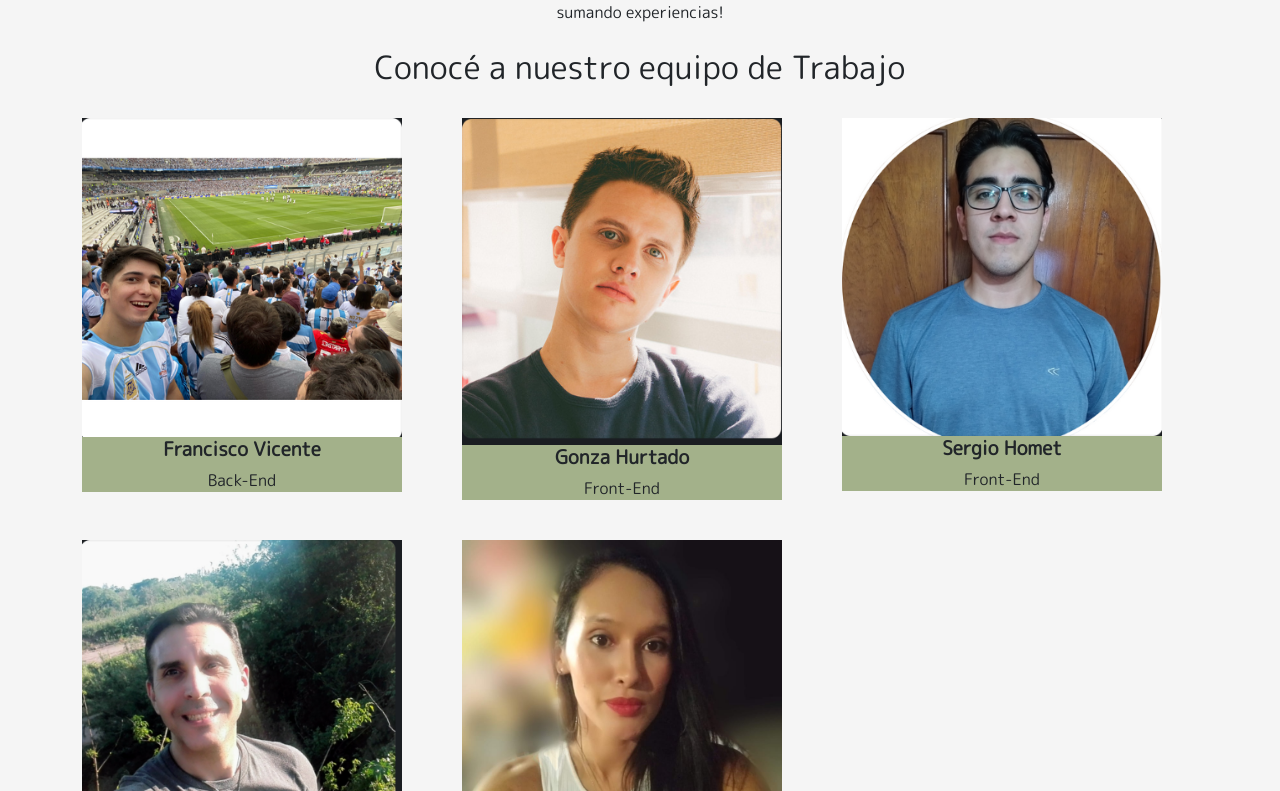
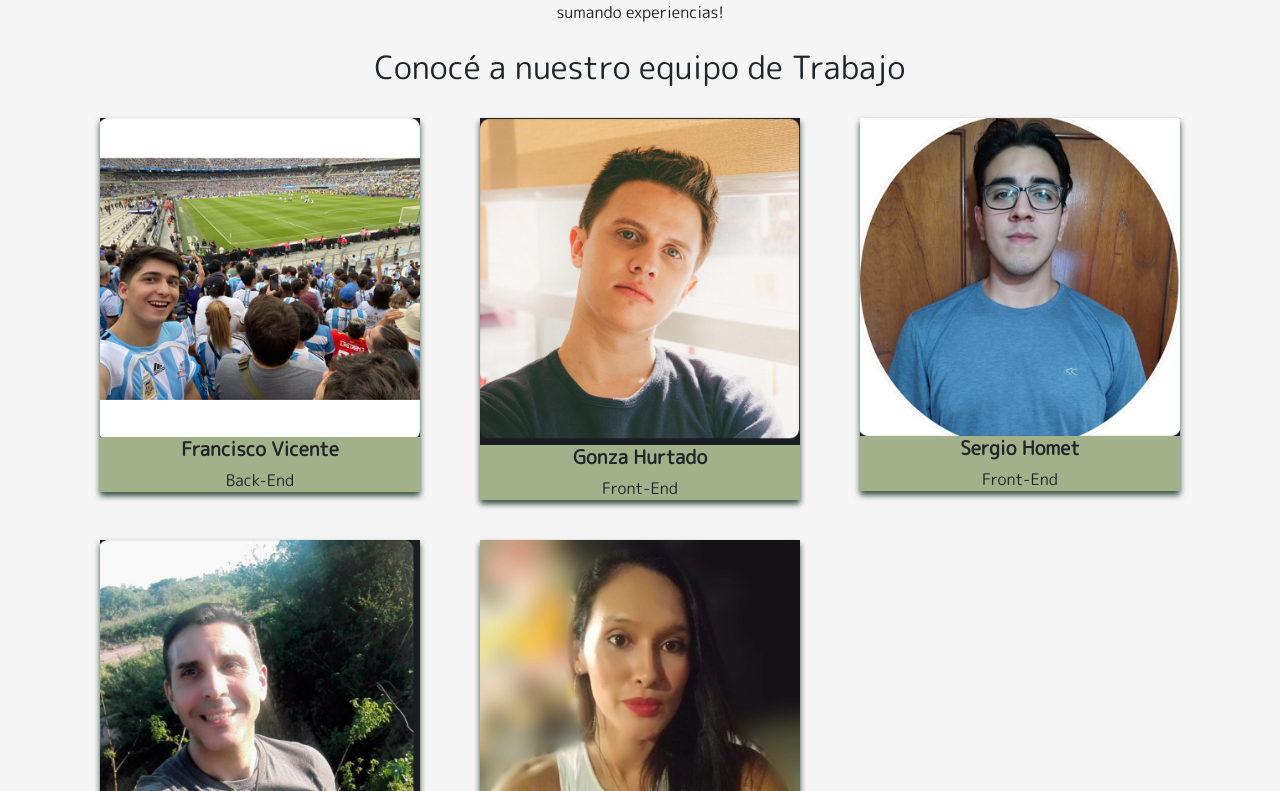
Before and after one commit to sergiohomet/proyecto-3-grupo-2, a React (Vite) app: page /nosotros in a window 1280 px wide. Shown: the part 389-1180 px from the top of the page. Built offline with nearby package versions, Linux system fonts and the light colour scheme.

Commit message:
agregue color a las cardsy modifique algunos tamaños de letras

```diff
--- a/src/Components/AcercaDeNosotros.jsx
+++ b/src/Components/AcercaDeNosotros.jsx
@@ -5,7 +5,7 @@ const AcercaDeNosotros = () => {
     <div className="container">
       <div className="row">
         <div className="col">
-          <div className="col-12 text-center">
+          <div className="col-12 text-center justify-content-center">
             <h1 className="title fw-bold py-4">¿Quienes Somos?</h1>
             <p>
               Somos estudiantes, aprendices en crecimiento constante con
@@ -30,7 +30,7 @@ const AcercaDeNosotros = () => {
 
             <div className="row row-cols-md-2 row-cols-lg-3 row-cols-1 card-container py-3">
               <div className="col mb-4">
-                <div className="card-nosotros">
+                <div className="card-nosotros mx-auto">
                   <img src="./src/assets/fran.png" alt=""></img>
                   <div className="cardBody">
                     <h4 className="cardTitle">Francisco Vicente</h4>
@@ -39,7 +39,7 @@ const AcercaDeNosotros = () => {
                 </div>
               </div>
               <div className="col mb-4">
-                <div className="card-nosotros">
+                <div className="card-nosotros mx-auto">
                   <img src="./src/assets/gonzalo.png" alt=""></img>
                   <div className="cardBody">
                     <h4 className="cardTitle">Gonza Hurtado</h4>
@@ -48,7 +48,7 @@ const AcercaDeNosotros = () => {
                 </div>
               </div>
               <div className="col mb-4">
-                <div className="card-nosotros">
+                <div className="card-nosotros mx-auto">
                   <img src="./src/assets/sergio.png" alt=""></img>
                   <div className="cardBody">
                     <h4 className="cardTitle">Sergio Homet</h4>
@@ -57,7 +57,7 @@ const AcercaDeNosotros = () => {
                 </div>
               </div>
               <div className="col mb-4">
-                <div className="card-nosotros">
+                <div className="card-nosotros mx-auto">
                   <img src="./src/assets/ulises.png" alt=""></img>
                   <div className="cardBody">
                     <h4 className="cardTitle">Ulises Burgos</h4>
@@ -66,7 +66,7 @@ const AcercaDeNosotros = () => {
                 </div>
               </div>
               <div className="col mb-4">
-                <div className="card-nosotros">
+                <div className="card-nosotros mx-auto">
                   <img src="./src/assets/cyn.png" alt=""></img>
                   <div className="cardBody">
                     <h4 className="cardTitle">Cynthia Pistán</h4>
--- a/src/sass/layout/nosotros.scss
+++ b/src/sass/layout/nosotros.scss
@@ -4,11 +4,17 @@
     width: 20rem;
     justify-content: center;
     text-align: center;
+    box-shadow: 0 4px 6px v.$primary;
+    transition: transform 0.4s ease-in-out;
+
 }
+.card-nosotros:hover {
+    transform: scale(1.05);
+  }
 
 .cardBody {
     background-color: v.$tertiary;
-    height: 100%;
+
 }
 
 .cardTitle {
```
